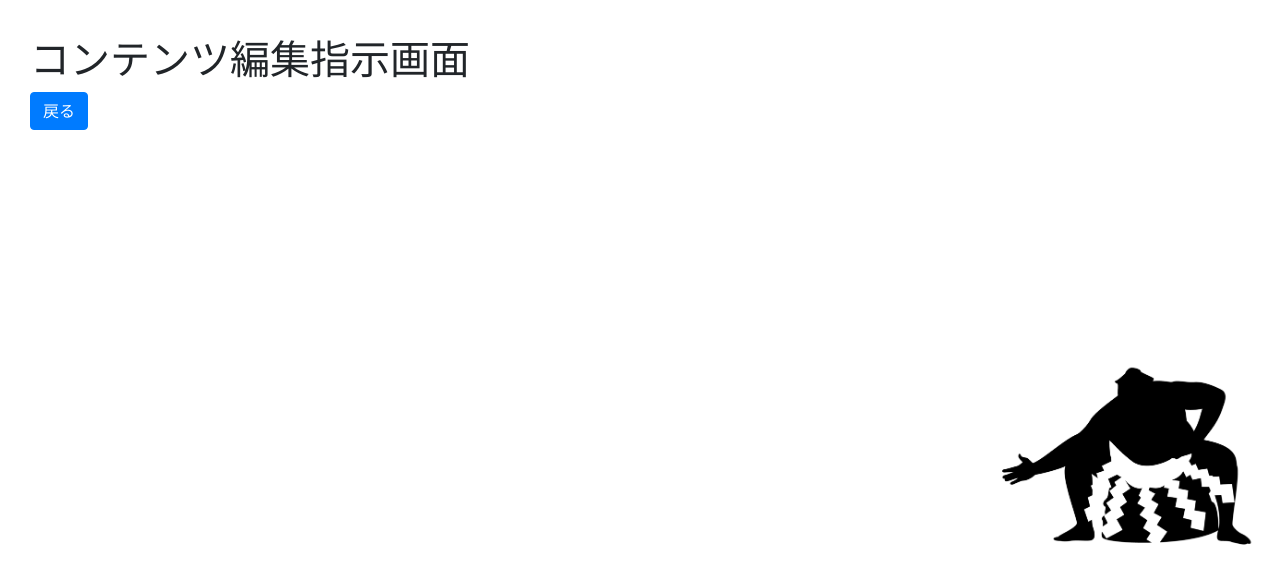
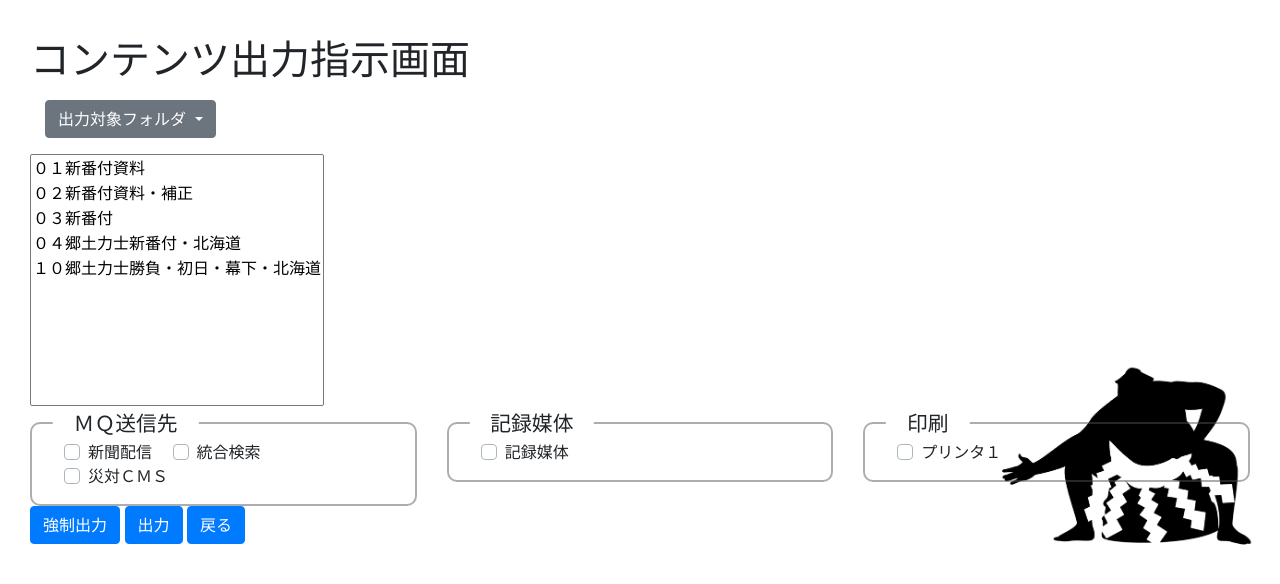
Before and after one commit to katsuyanagashima/prj_sports, a Django app: page /app_sumo/SUMOUT01/ in a window 1280 px wide. Shown: the part 184-768 px from the top of the page. Run offline with Django 3.2, Linux system fonts and the light colour scheme; some libraries are stand-ins or nearby versions.

Commit message:
us_oba20200324

```diff
--- a/app_sumo/templates/app_sumo/SUMOUT01.html
+++ b/app_sumo/templates/app_sumo/SUMOUT01.html
@@ -1,6 +1,82 @@
 {% extends 'app_sumo/base.html' %}
 
 {% block content %}
-<h1 class="caption">コンテンツ編集指示画面</h1>
+
+<h1 class="caption">コンテンツ出力指示画面</h1>
+
+    <p>
+    <!-- 出力 -->
+    <div class="col-6">
+        <div class="dropdown">
+            <button type="button" class="btn btn-secondary dropdown-toggle" id="dropdownMenuButton" data-toggle="dropdown" aria-haspopup="true" aria-expanded="false">
+            出力対象フォルダ
+            </button>
+            <div class="dropdown-menu" aria-labelledby="dropdownMenuButton">
+                <a class="dropdown-item" href="#">作成済フォルダ</a>
+                <a class="dropdown-item" href="#">エラーフォルダ</a>
+                <a class="dropdown-item" href="#">配信済フォルダ</a>
+             </div>
+        </div>
+     </div>
+     </p>
+
+    <div class="row">
+        <p>
+            <div class="col-6">
+                <select name="contents_list" size="10">
+                    <option>０１新番付資料</option>
+                    <option>０２新番付資料・補正</option>
+                    <option>０３新番付</option>
+                    <option>０４郷土力士新番付・北海道</option>
+                    <option>１０郷土力士勝負・初日・幕下・北海道</option>
+                </select>
+            </div>
+        </p>
+    </div>
+
+    <div class="row">
+    <div class="col-4">
+        <div class="caption_box">
+            <h2 class="caption">ＭＱ送信先</h2>
+            <div class="custom-control custom-checkbox custom-control-inline">
+                <input type="checkbox" class="custom-control-input" id="newsml_fulltag_haishin1">
+                    <label class="custom-control-label" for="newsml_fulltag_haishin1">新聞配信</label>
+            </div>
+            <div class="custom-control custom-checkbox custom-control-inline">
+                <input type="checkbox" class="custom-control-input" id="newsml_fulltag_haishin2">
+                    <label class="custom-control-label" for="newsml_fulltag_haishin2">統合検索</label>
+            </div>
+            <div class="custom-control custom-checkbox custom-control-inline">
+                <input type="checkbox" class="custom-control-input" id="newsml_fulltag_haishin3">
+                    <label class="custom-control-label" for="newsml_fulltag_haishin3">災対ＣＭＳ</label>
+            </div>
+        </div>
+    </div>
+
+    <div class="col-4">
+        <div class="caption_box">
+            <h2 class="caption">記録媒体</h2>
+            <div class="custom-control custom-checkbox custom-control-inline">
+                <input type="checkbox" class="custom-control-input" id="newsml_fulltag_haishin1">
+                    <label class="custom-control-label" for="newsml_fulltag_haishin1">記録媒体</label>
+            </div>
+        </div>
+    </div>
+
+    <div class="col-4">
+        <div class="caption_box">
+            <h2 class="caption">印刷</h2>
+            <div class="custom-control custom-checkbox custom-control-inline">
+                <input type="checkbox" class="custom-control-input" id="newsml_fulltag_haishin1">
+                    <label class="custom-control-label" for="newsml_fulltag_haishin1">プリンタ１</label>
+            </div>
+        </div>
+    </div>
+    </div>
+
+</div>
+
+<a href="../" type="button" class="btn btn-primary">強制出力</a>
+<a href="../" type="button" class="btn btn-primary">出力</a>
 <a href="../" type="button" class="btn btn-primary">戻る</a>
 {% endblock %}
--- a/app_sumo/templates/app_sumo/SUMOUT03.html
+++ b/app_sumo/templates/app_sumo/SUMOUT03.html
@@ -2,5 +2,6 @@
 
 {% block content %}
 <h1 class="caption">電文／データ強制出力画面</h1>
+<h3>電文／データ強制出力画面は不要。出力画面と統合します。　大場３／２４</h3>
 <a href="../" type="button" class="btn btn-primary">戻る</a>
 {% endblock %}
--- a/app_sumo/urls.py
+++ b/app_sumo/urls.py
@@ -19,7 +19,7 @@ urlpatterns = [
     path('SUMSHO01/', views.SUMSHO01, name='SUMSHO01'), #勝負入力処理
     path('SUMSHO01/SUMSHO02/', views.SUMSHO02, name='SUMSHO02'), #勝負入力処理
     path('SUMYUS01/', views.SUMYUS01, name='SUMYUS01'), #勝負入力処理
-    path('SUMOUT01/', views.SUMOUT01, name='SUMOUT01'), #コンテンツ編集指示
+    path('SUMOUT01/', views.SUMOUT01, name='SUMOUT01'), #コンテンツ出力指示画面
     path('SUMOUT02/', views.SUMOUT02, name='SUMOUT02'), #電文／データ出力
     path('SUMOUT03/', views.SUMOUT03, name='SUMOUT03'), #電文／データ強制出力
     path('SUMJKH01/', views.SUMJKH01, name='SUMJKH01'), #状況表示
@@ -29,6 +29,11 @@ urlpatterns = [
     path('SUMJOR01/', views.SUMJOR01, name='SUMJOR01'), #階級上位力士
     path('SUMSHI01/', views.SUMSHI01, name='SUMSHI01'), #資料出力
     path('SUMNEW01/', views.SUMNEW01, name='SUMNEW01'), #NewsML修正画面
+    path('SUMNEW02/', views.SUMNEW02, name='SUMNEW02'), #NewsML修正画面内容部
+    path('SUMINT01/', views.SUMINT01, name='SUMINT01'), #画面・年度切替画面
+    path('SUMUKS01/', views.SUMUKS01, name='SUMUKS01'), #優勝決定戦階級選択画面
+    path('SUMUKS02/', views.SUMUKS02, name='SUMUKS02'), #優勝決定戦入力画面
+
 
     path('output/', add_views.xmlout_14, name='xmlout_14'), #NewsML修正画面
 
--- a/app_sumo/views.py
+++ b/app_sumo/views.py
@@ -74,7 +74,7 @@ def SUMSHO02(request):
 def SUMYUS01(request):
     return render(request, 'app_sumo/SUMYUS01.html')
 
-#コンテンツ編集指示
+#コンテンツ出力指示画面
 def SUMOUT01(request):
     return render(request, 'app_sumo/SUMOUT01.html')
 
@@ -117,6 +117,10 @@ def SUMSHI01(request):
 def SUMNEW01(request):
     return render(request, 'app_sumo/SUMNEW01.html')
 
+#NewsML修正画面内容部
+def SUMNEW02(request):
+    return render(request, 'app_sumo/SUMNEW02.html')
+
 
 #マスタテーブル保守画面の部屋マスタ（Formで表示するパターン）
 #def SUMMSM01_heya_form(request):
@@ -146,3 +150,16 @@ def SUMMSM01_heya_html(request):
         }
 
     return render(request, 'app_sumo/SUMMSM01_heya_html.html', d)
+
+
+#年度・場所切替画面
+def SUMINT01(request):
+    return render(request, 'app_sumo/SUMINT01.html')
+
+#優勝決定戦階級選択画面
+def SUMUKS01(request):
+    return render(request, 'app_sumo/SUMUKS01.html')
+
+#優勝決定戦入力画面
+def SUMUKS02(request):
+    return render(request, 'app_sumo/SUMUKS02.html')
```
Also changed, not shown: app_sumo/templates/app_sumo/SUMINT01.html (added, +63 -0 lines), app_sumo/templates/app_sumo/SUMNEW01.html (+32 -0 lines), app_sumo/templates/app_sumo/SUMNEW02.html (added, +17 -0 lines), app_sumo/templates/app_sumo/SUMUKS01.html (added, +50 -0 lines), app_sumo/templates/app_sumo/SUMUKS02.html (added, +7 -0 lines), app_sumo/templates/app_sumo/index.html (+6 -5 lines), app_sumo/migrations/0030_merge_20200323_1711.py (added).
